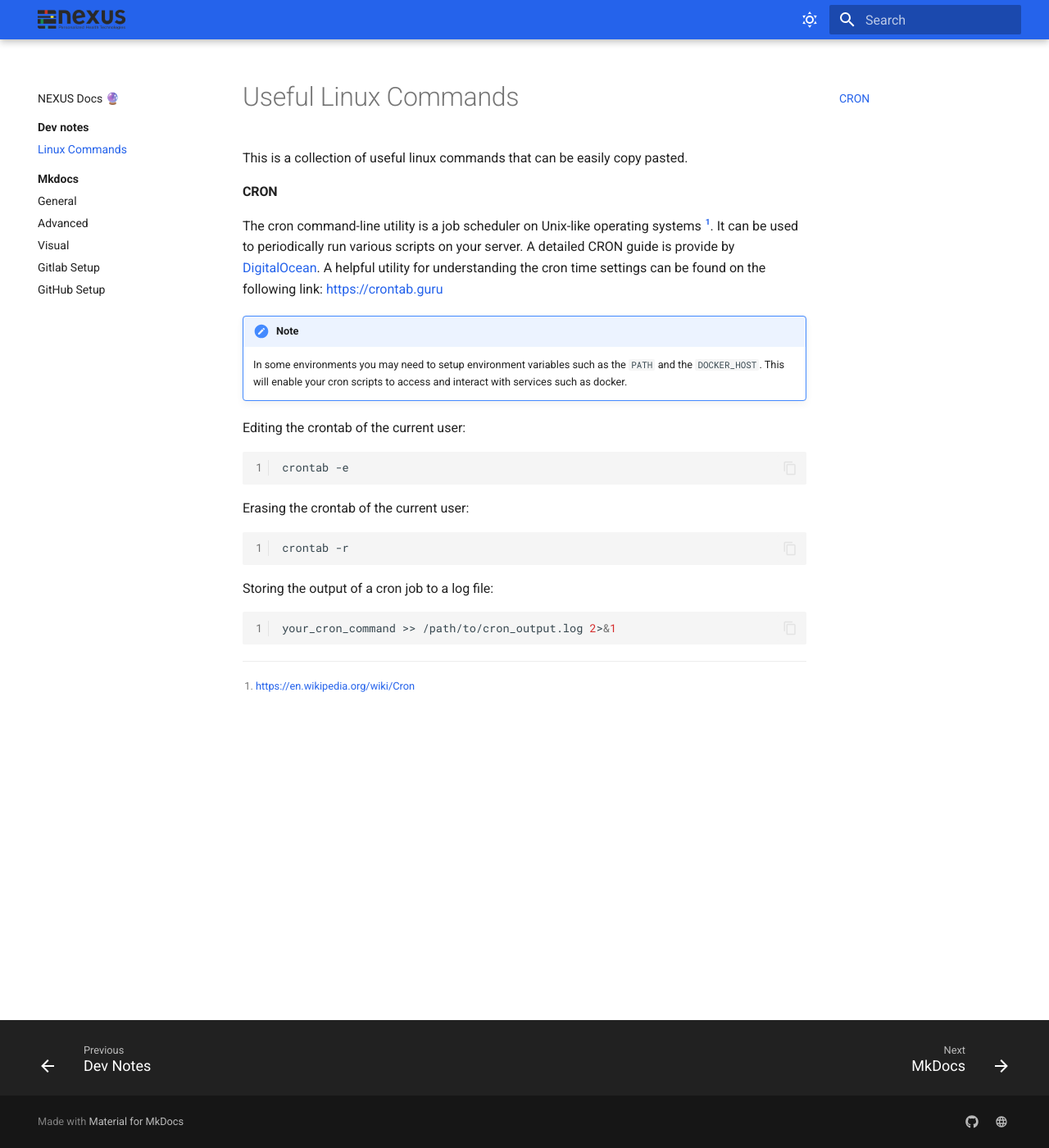
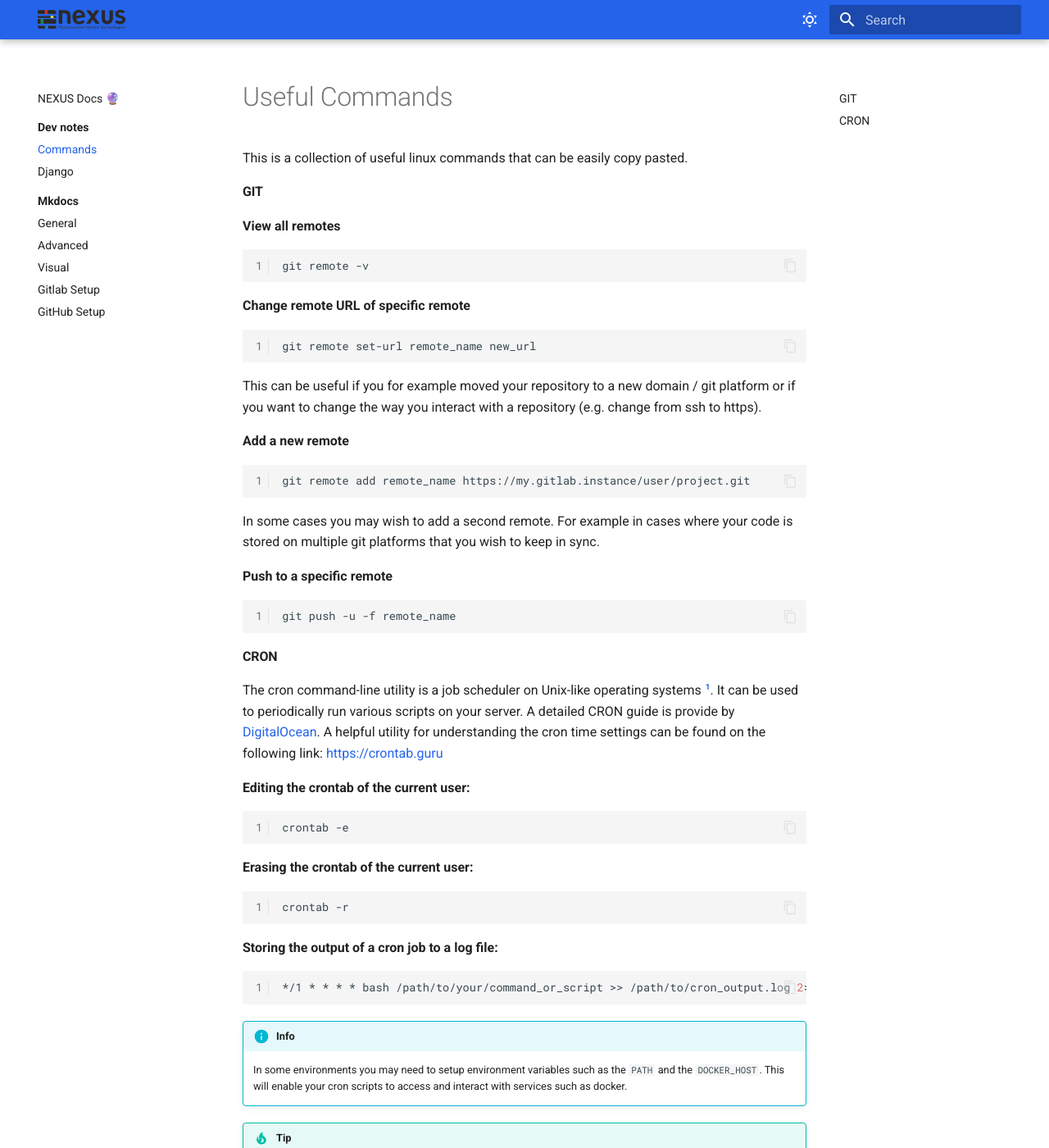
Before and after one commit to ETH-NEXUS/nexus-se-docs, an MkDocs documentation site: the page built from docs/docs/dev_notes/linux.md, in a window 1280 px wide and 1400 px high. Shown: the whole window at 82% size. Built offline with MkDocs 1.6.1 and Material for MkDocs 9.7.7, drawn with Linux system fonts in a browser that asks for light colours; some of the changed text lies outside the part shown.

Commit message:
[ DOC ]: Add additional notes for comamnds and django commands

````diff
--- a/docs/docs/dev_notes/linux.md
+++ b/docs/docs/dev_notes/linux.md
@@ -1,32 +1,61 @@
 ---
-title: Linux Commands
+title: Commands
 ---
 
-# Useful Linux Commands
+# Useful Commands
 
 This is a collection of useful linux commands that can be easily copy pasted.
+
+#### GIT
+
+**View all remotes**
+```bash linenums="1"
+git remote -v
+```
+
+**Change remote URL of specific remote**
+```bash linenums="1"
+git remote set-url remote_name new_url
+```
+This can be useful if you for example moved your repository to a new domain / git platform or if you want to change the way you interact with a repository (e.g. change from ssh to https).
+
+**Add a new remote**
+```bash linenums="1"
+git remote add remote_name https://my.gitlab.instance/user/project.git
+```
+In some cases you may wish to add a second remote. For example in cases where your code is stored on multiple git platforms that you wish to keep in sync.
+
+**Push to a specific remote**
+```bash linenums="1"
+git push -u -f remote_name
+```
 
 #### CRON
 The cron command-line utility is a job scheduler on Unix-like operating systems [^1]. It can be used to periodically run various scripts on your server. A detailed CRON guide is provide by [DigitalOcean](https://www.digitalocean.com/community/tutorials/how-to-use-cron-to-automate-tasks-ubuntu-1804). A helpful utility for understanding the cron time settings can be found on the following link: [https://crontab.guru](https://crontab.guru)
 
-!!! note
+**Editing the crontab of the current user:**
+```bash linenums="1"
+crontab -e
+```
+
+**Erasing the crontab of the current user:**
+```bash linenums="1"
+crontab -r
+```
+
+**Storing the output of a cron job to a log file:**
+```bash linenums="1"
+*/1 * * * * bash /path/to/your/command_or_script >> /path/to/cron_output.log 2>&1
+```
+
+!!! info
 
     In some environments you may need to setup environment variables such as the `PATH` and the `DOCKER_HOST`. This will enable your cron scripts to access and interact with services such as docker.
 
 
-Editing the crontab of the current user:
-```bash linenums="1"
-crontab -e
-```
+!!! tip
 
-Erasing the crontab of the current user:
-```bash linenums="1"
-crontab -r
-```
+    Ensure that you terminate commands with new lines and escape percentage signs using a backslash `\%` as this may cause issues if it is not done.
 
-Storing the output of a cron job to a log file:
-```bash linenums="1"
-your_cron_command >> /path/to/cron_output.log 2>&1
-```
 
 [^1]: [https://en.wikipedia.org/wiki/Cron](https://en.wikipedia.org/wiki/Cron "Link to wikipedia CRON page")
````
Also changed, not shown: docs/docs/dev_notes/django.md (added, +15 -0 lines), docs/docs/dev_notes/.pages.
